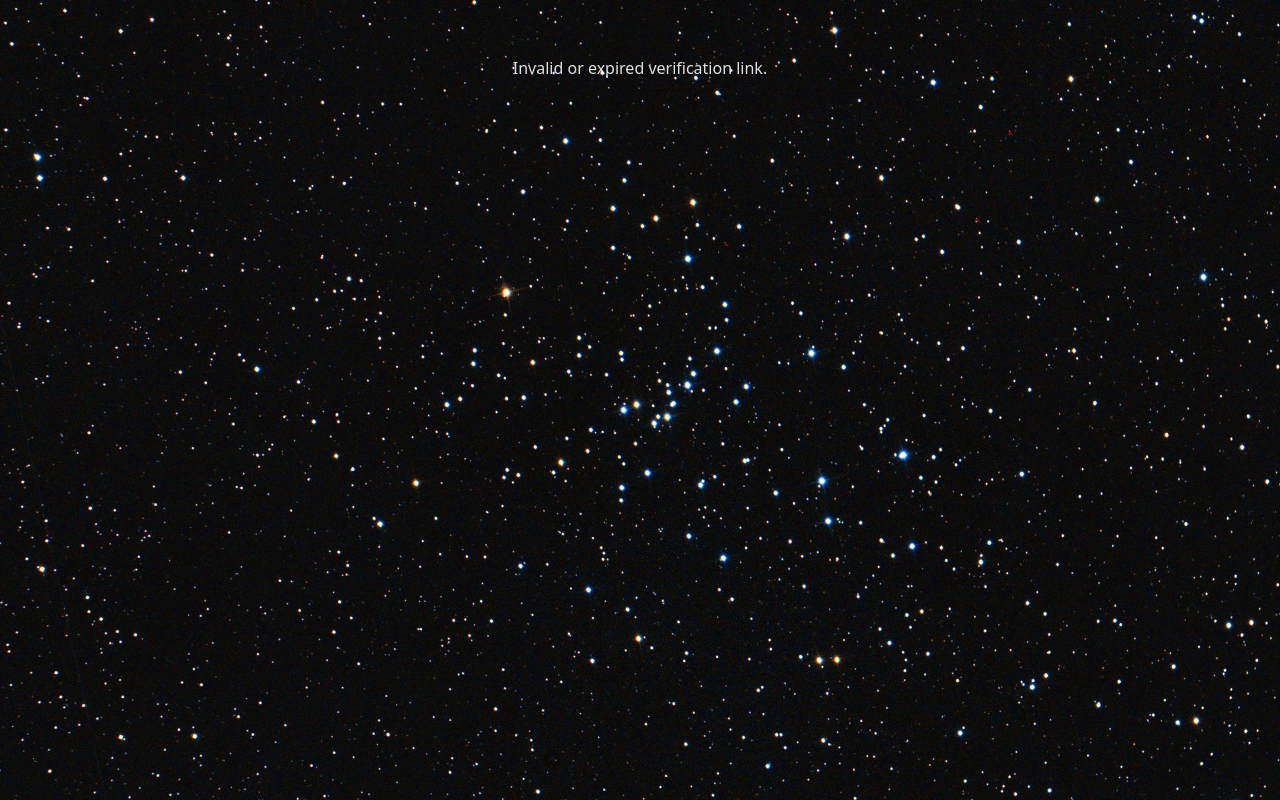
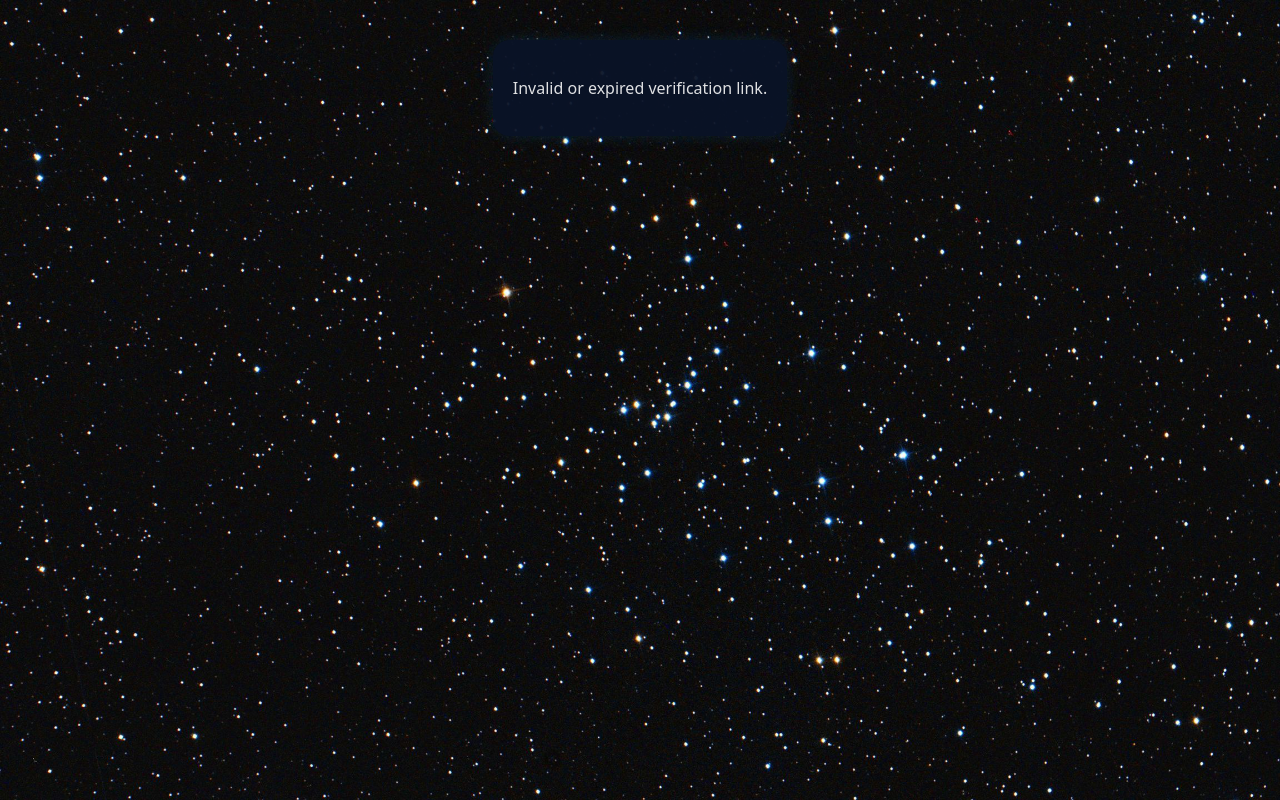
Before and after one commit to ch322047/MERNStack-Frontend, a React (Vite) app: page /verify-email in a window 1280 px wide. Built offline with nearby package versions, Linux system fonts and the light colour scheme.

Commit message:
Refactor email verification status rendering

```diff
--- a/src/pages/VerifyEmailPage.tsx
+++ b/src/pages/VerifyEmailPage.tsx
@@ -26,7 +26,14 @@ export default function VerifyEmailPage() {
       });
   }, []);
 
-  if (status === "loading") return (<p>Verifying your email...</p>);
-  if (status === "success") return (<p>Email verified successfully. You can now log in.</p>);
-  return (<p>Invalid or expired verification link.</p>);
+  return (
+    <div id="loggedInDiv">
+      {status === "loading" && (<p>Verifying your email...</p>)}
+      {status === "success" && (<p>Email verified successfully. You can now log in.</p>)}
+      {status !== "success" && status !== "loading" && (<p>Invalid or expired verification link.</p>)}
+    </div>
+  );
+  //if (status === "loading") return (<p>Verifying your email...</p>);
+  //if (status === "success") return (<p>Email verified successfully. You can now log in.</p>);
+  //return (<p>Invalid or expired verification link.</p>);
 }
```
